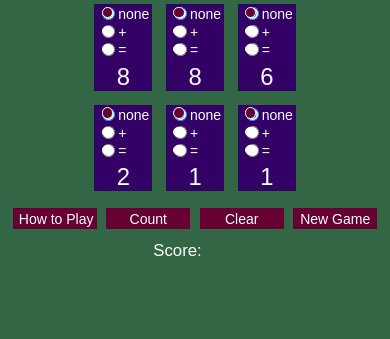
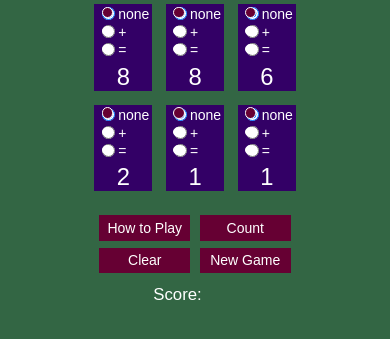
Before and after one commit to KatherineB/testProject140723, a PHP site: page /Addex.html in a window 390 px wide. Shown: the part 274-613 px from the top of the page. Run offline with PHP 8.4, Linux system fonts and the light colour scheme.

Commit message:
fixed appearance of buttons on narrow width, worked on 520px width transition problem succeeding in fixing on Chrome but not FF

```diff
--- a/JavaScript_practice/Addex.css
+++ b/JavaScript_practice/Addex.css
@@ -19,7 +19,6 @@ html{
 }
 .user-notify{
 	color: #ff00ff;
-	/*background-color: #00ff00;*/
 	height: 1.4em;
 	margin-top: 0.7em;
 	font-size: 0.9em;
@@ -107,6 +106,11 @@ input[type='radio']:after {
 }
 .button-box{
     margin-top: 1em;
+    text-align: center;
+}
+.button-row{
+
+    display: inline-block;
 }
 .btn-holder{
 	margin-left: 0.2em;
@@ -120,6 +124,7 @@ input[type='radio']:after {
 	height: 1.5em;
 	font-size: 1.0em;
 	border: none;
+    padding-bottom: 0.1em;
 }
 .score-box{
     margin-top: 0.7em;
@@ -137,6 +142,16 @@ input[type='radio']:after {
 @media (min-width: 526px) {
 	.quarter{
 	    float: left;
+	 }
+}
+
+@media (max-width: 526px){
+	 .button-row{
+		 margin-top: 0.5em;
+	}
+	 .btn{
+		width: 6.5em;
+		height: 1.8em;
    }
 }
 
@@ -158,6 +173,7 @@ input[type='radio']:after {
         left: -0.04em;
         border: 1px solid white;
     }
+
 }
 @media (min-width: 768px) {
 	input[type='radio']:after {
--- a/JavaScript_practice/Addex.html
+++ b/JavaScript_practice/Addex.html
@@ -185,19 +185,26 @@
 		  </div>
     </div>
 	<div class="button-box">
-	     <div class="btn-holder">
+
+          <div class="button-row">
+	         <div class="btn-holder">
 		    <input class="btn" type="button" value="How to Play" onClick="howToPlay()">
 		</div>
-	     <div class="btn-holder">
+	        <div class="btn-holder">
 		    <input class="btn" type="button" value="Count" onClick="count()">
 		</div>
+                 <div style="clear:both"></div>
+          </div>
+          <div class="button-row">
 		<div class="btn-holder">
 		    <input class="btn" type="button" value="Clear" onClick="resetRads()">
 		</div>
 		<div class="btn-holder">
 		    <input class="btn" type="button" value="New Game" onClick="startNewGame()">
 		</div>
-	    <div style="clear:both"></div>
+                <div style="clear:both"></div>
+          </div>
+	   <div style="clear:both"></div>
 	</div>
 	<div class="score-box">
 	     <div class="score-label">Score:</div>
```
Lines whose indentation alone changed are shown as unchanged.
